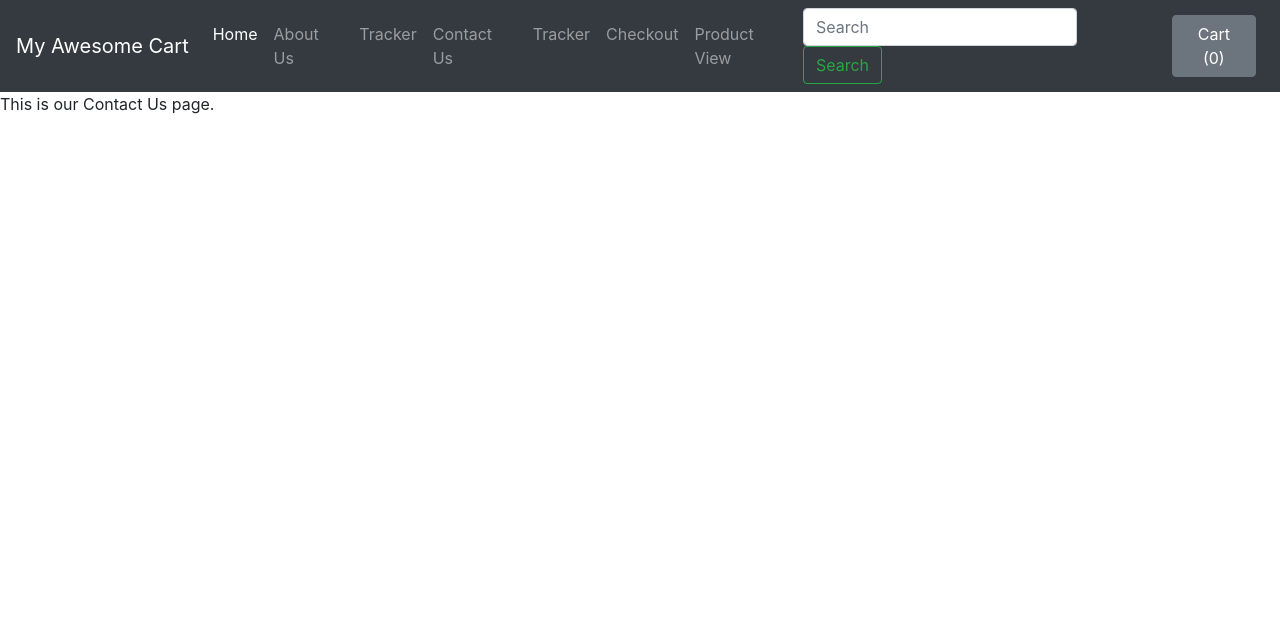
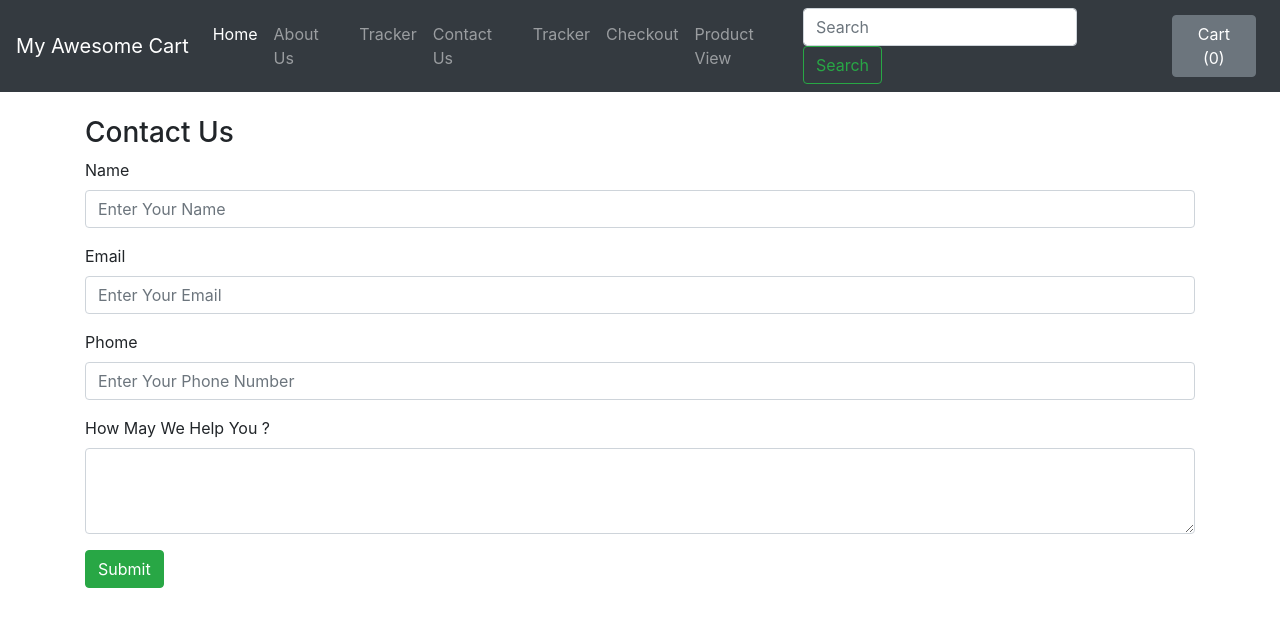
Before and after one commit to TechPertz/my-awesome-cart, a Django app: page /shop/contact in a window 1280 px wide. Shown: the top 627 px of the page. Run offline with Django 3.2, Linux system fonts and the light colour scheme; some libraries are stand-ins or nearby versions.

Commit message:
working on contact form

```diff
--- a/shop/templates/shop/contact.html
+++ b/shop/templates/shop/contact.html
@@ -1,7 +1,25 @@
 {% extends 'shop/basic.html' %}
-
-{% block title %}Contact Us{% endblock title %}
-
+{% block title %} Contact Us {% endblock %}
 {% block body %}
-    This is our Contact Us page.
-{% endblock body %}
+<div class="container my-4">
+    <h3>Contact Us</h3>
+    <form action="/shop/contact" method="post">{% csrf_token %}
+        <div class="form-group">
+            <label for="name">Name</label>
+            <input type="text" class="form-control" id="name" name="name" placeholder="Enter Your Name">
+        </div>
+        <div class="form-group">
+            <label for="name">Email</label>
+            <input type="email" class="form-control" id="email" name="email" placeholder="Enter Your Email">
+        </div>
+        <div class="form-group">
+            <label for="name">Phome</label>
+            <input type="tel" class="form-control" id="phone" name="phone" placeholder="Enter Your Phone Number">
+        </div>
+        <div class="form-group">
+            <label for="desc">How May We Help You ?</label>
+            <textarea class="form-control" id="desc" name="desc" rows="3"></textarea>
+        </div>
+        <button type="submit" class="btn btn-success">Submit</button>
+    </form>
+    {% endblock %}
--- a/shop/views.py
+++ b/shop/views.py
@@ -24,6 +24,8 @@ def about(request):
     return render(request, 'shop/about.html')
 
 def contact(request):
+    if request.method == "POST":
+        print(request)
     return render(request, 'shop/contact.html')
 
 def tracker(request):
```
